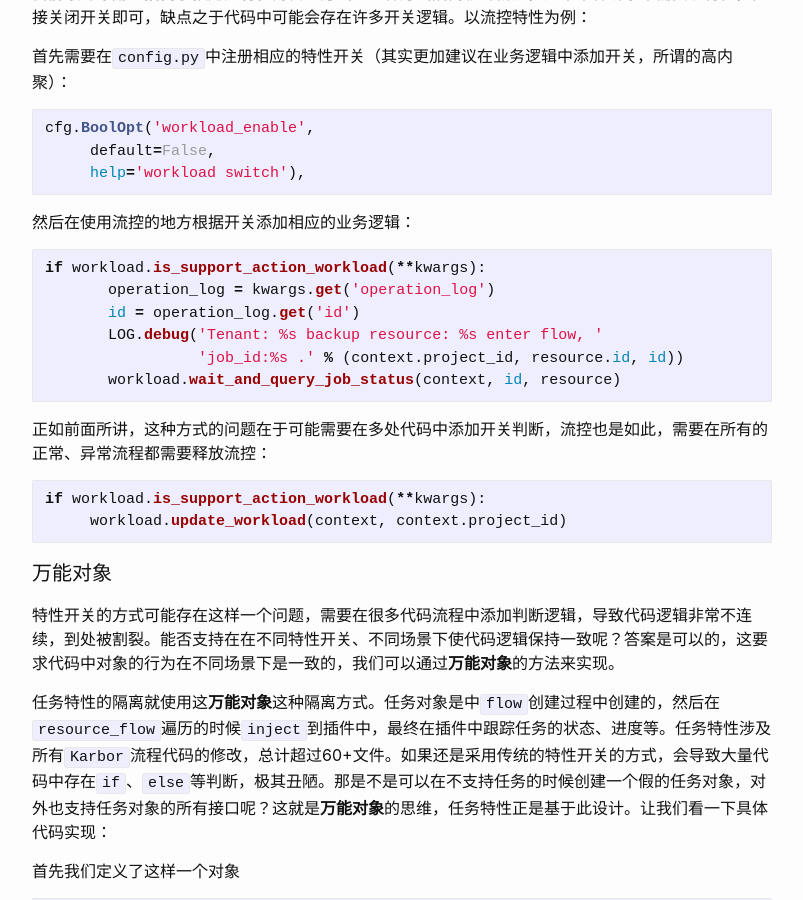
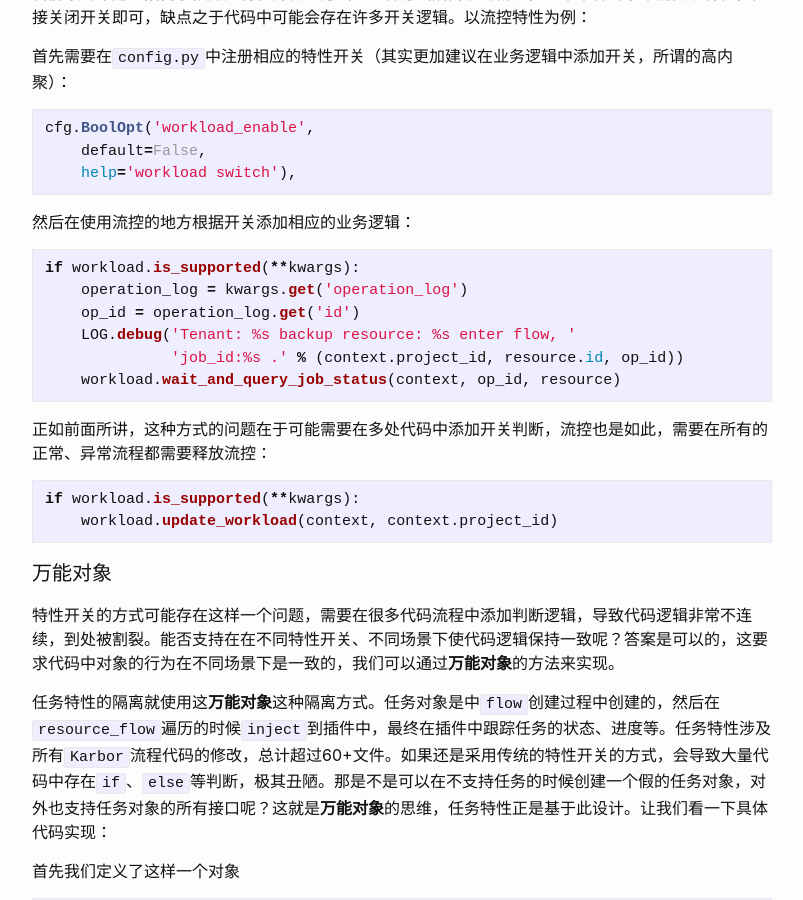
Before and after one commit to shoppon/shoppon.github.io, a Jekyll site: the page built from _posts/2018-06-06-code-isolation.md, in a window 1280 px wide and 900 px high, scrolled down 868 px. Shown: the whole window, without its empty margins (238-1041 px from the left). Built offline with Jekyll 4.4.1, drawn with Linux system fonts in a browser that asks for light colours.

Commit message:
文章排序

````diff
--- a/_posts/2018-06-06-code-isolation.md
+++ b/_posts/2018-06-06-code-isolation.md
@@ -34,26 +34,26 @@ if utils.is_private_scene():
 
 ```python
 cfg.BoolOpt('workload_enable',
-     default=False,
-     help='workload switch'),
+    default=False,
+    help='workload switch'),
 ```
 
 然后在使用流控的地方根据开关添加相应的业务逻辑：
 
 ```python
-if workload.is_support_action_workload(**kwargs):
-       operation_log = kwargs.get('operation_log')
-       id = operation_log.get('id')
-       LOG.debug('Tenant: %s backup resource: %s enter flow, '
-                 'job_id:%s .' % (context.project_id, resource.id, id))
-       workload.wait_and_query_job_status(context, id, resource)
+if workload.is_supported(**kwargs):
+    operation_log = kwargs.get('operation_log')
+    op_id = operation_log.get('id')
+    LOG.debug('Tenant: %s backup resource: %s enter flow, '
+              'job_id:%s .' % (context.project_id, resource.id, op_id))
+    workload.wait_and_query_job_status(context, op_id, resource)
 ```
 
 正如前面所讲，这种方式的问题在于可能需要在多处代码中添加开关判断，流控也是如此，需要在所有的正常、异常流程都需要释放流控：
 
 ```python
-if workload.is_support_action_workload(**kwargs):
-     workload.update_workload(context, context.project_id)
+if workload.is_supported(**kwargs):
+    workload.update_workload(context, context.project_id)
 ```
 
 
````
Also changed, not shown: about.md (+1 -2 lines), _posts/2017-01-05-python-ut.md (renamed from _posts/2018-01-05-python-ut.md), _posts/2017-11-05-ansible.md (renamed from _posts/2018-08-05-ansible.md), _posts/2018-04-27-team-thought.md (renamed from _posts/2018-04-27-elements.md), _posts/2018-05-01-regex.md (renamed from _posts/2018-06-06-regex.md), _posts/2018-07-01-coding-rule.md (renamed from _posts/2018-05-28-coding-rule.md).
